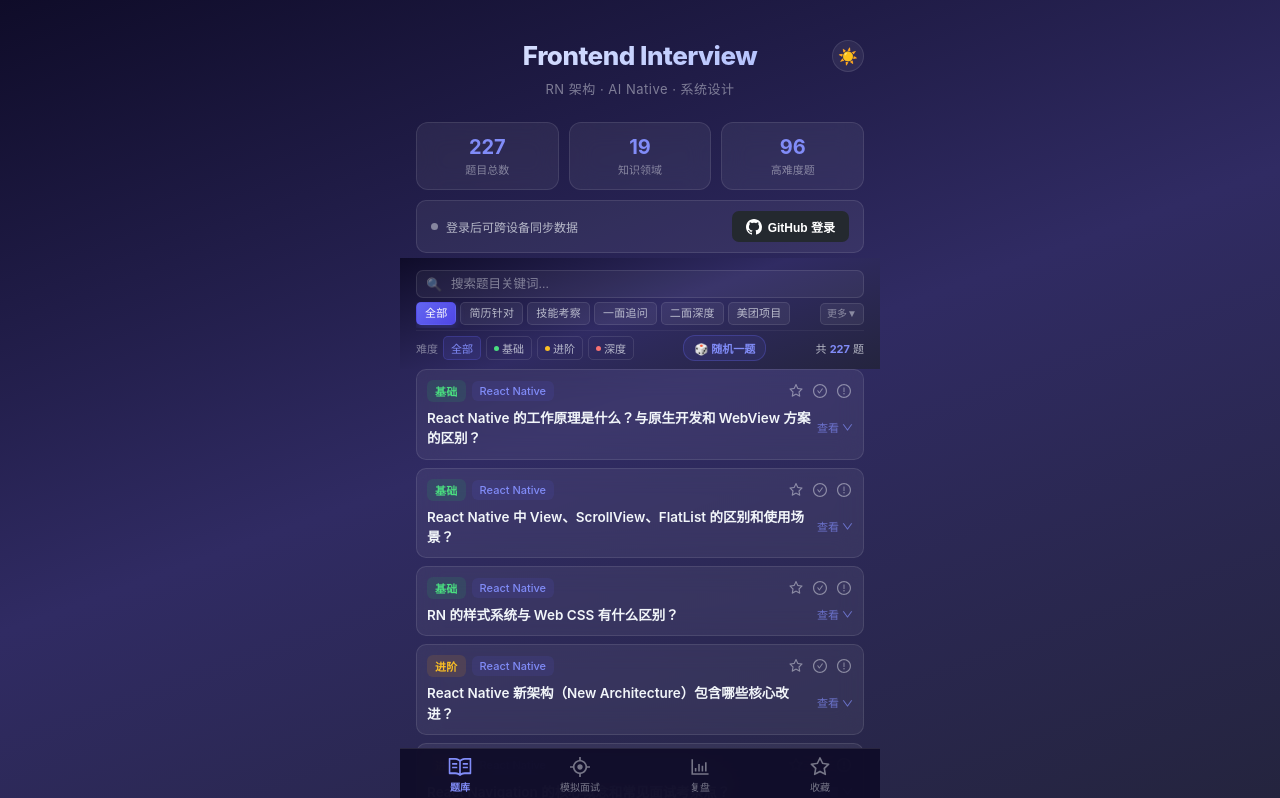
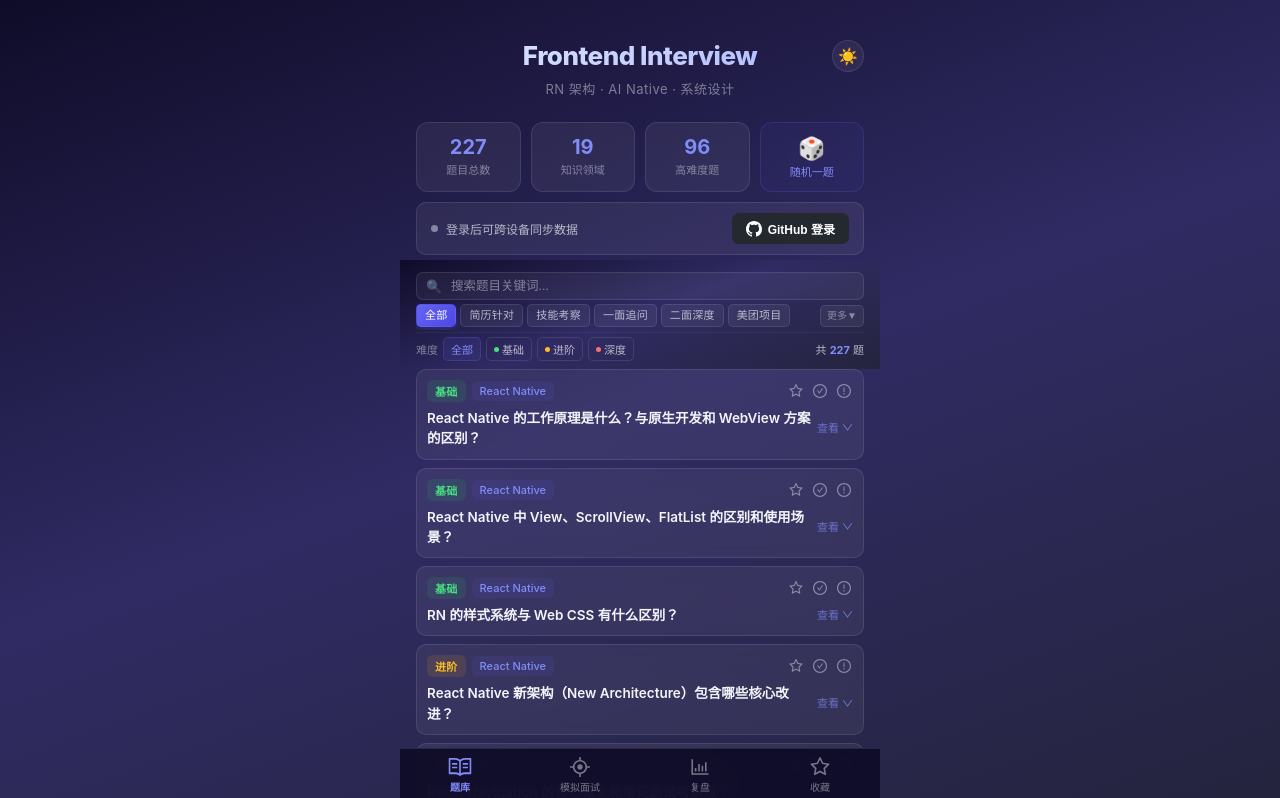
Before and after one commit to XiaoPeng1112/frontend-interview-quiz, a React (Create React App) app: page / in a window 1280 px wide. Shown: the top 798 px of the page. Built offline with nearby package versions, Linux system fonts and the light colour scheme.

Commit message:
fix: move random quiz to stats-bar card, disable sticky in modal

```diff
--- a/src/App.css
+++ b/src/App.css
@@ -316,24 +316,26 @@
   opacity: 1;
 }
 
-/* Random Quiz Button - integrated into filter row */
-.random-quiz-btn {
-  padding: 4px 10px;
-  border: 1px solid rgba(99, 102, 241, 0.3);
-  border-radius: 12px;
-  background: rgba(99, 102, 241, 0.1);
-  color: var(--primary-light);
-  font-size: 11px;
-  font-weight: 600;
+/* Random Quiz - stat card style */
+.stat-item-action {
   cursor: pointer;
-  transition: all 0.2s ease;
   -webkit-tap-highlight-color: transparent;
-  white-space: nowrap;
+  border-color: rgba(99, 102, 241, 0.2);
+  background: rgba(99, 102, 241, 0.06);
 }
 
-.random-quiz-btn:active {
+.stat-item-action:active {
   transform: scale(0.95);
-  background: rgba(99, 102, 241, 0.2);
+  background: rgba(99, 102, 241, 0.12);
+}
+
+.stat-item-action .stat-number {
+  font-size: 22px;
+}
+
+.stat-item-action .stat-label {
+  color: var(--primary-light);
+  font-weight: 500;
 }
 
 /* Random Quiz Modal */
@@ -400,11 +402,19 @@
   -webkit-overflow-scrolling: touch;
 }
 
-/* Override sticky header inside modal to work relative to modal body */
+/* Disable sticky header inside modal — small viewport, not needed */
 .random-modal-body .question-sticky-header.is-sticky {
-  position: sticky;
-  top: 0;
-  z-index: 50;
+  position: relative;
+  top: auto;
+  margin: 0;
+  padding: 10px 10px 8px;
+  border-radius: 0;
+  background: none;
+  border-bottom: none;
+}
+
+.random-modal-body .question-sticky-header.is-sticky::before {
+  display: none;
 }
 
 .random-modal-footer {
--- a/src/App.tsx
+++ b/src/App.tsx
@@ -164,6 +164,10 @@
           <span className="stat-number">{stats.hard}</span>
           <span className="stat-label">高难度题</span>
         </div>
+        <div className="stat-item stat-item-action" onClick={handleRandomQuestion}>
+          <span className="stat-number">🎲</span>
+          <span className="stat-label">随机一题</span>
+        </div>
       </div>
 
       {/* 同步面板 */}
@@ -206,9 +210,6 @@
             activeDifficulty={activeDifficulty}
             onDifficultyChange={setActiveDifficulty}
           />
-          <button className="random-quiz-btn" onClick={handleRandomQuestion}>
-            🎲 随机一题
-          </button>
           <div className="question-count">
             <span>共 <strong>{filteredQuestions.length}</strong> 题</span>
             {activeCategory !== '全部' && (
```
